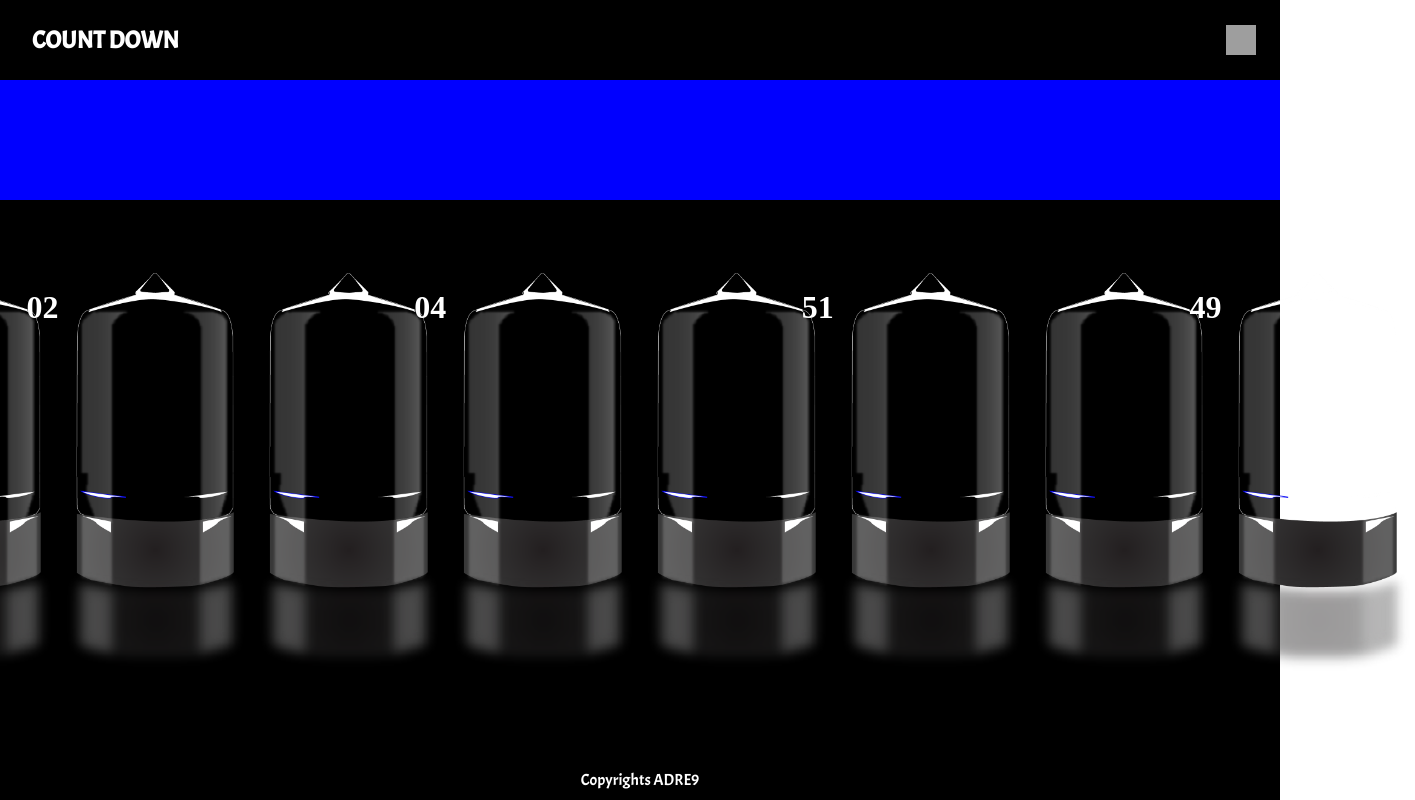
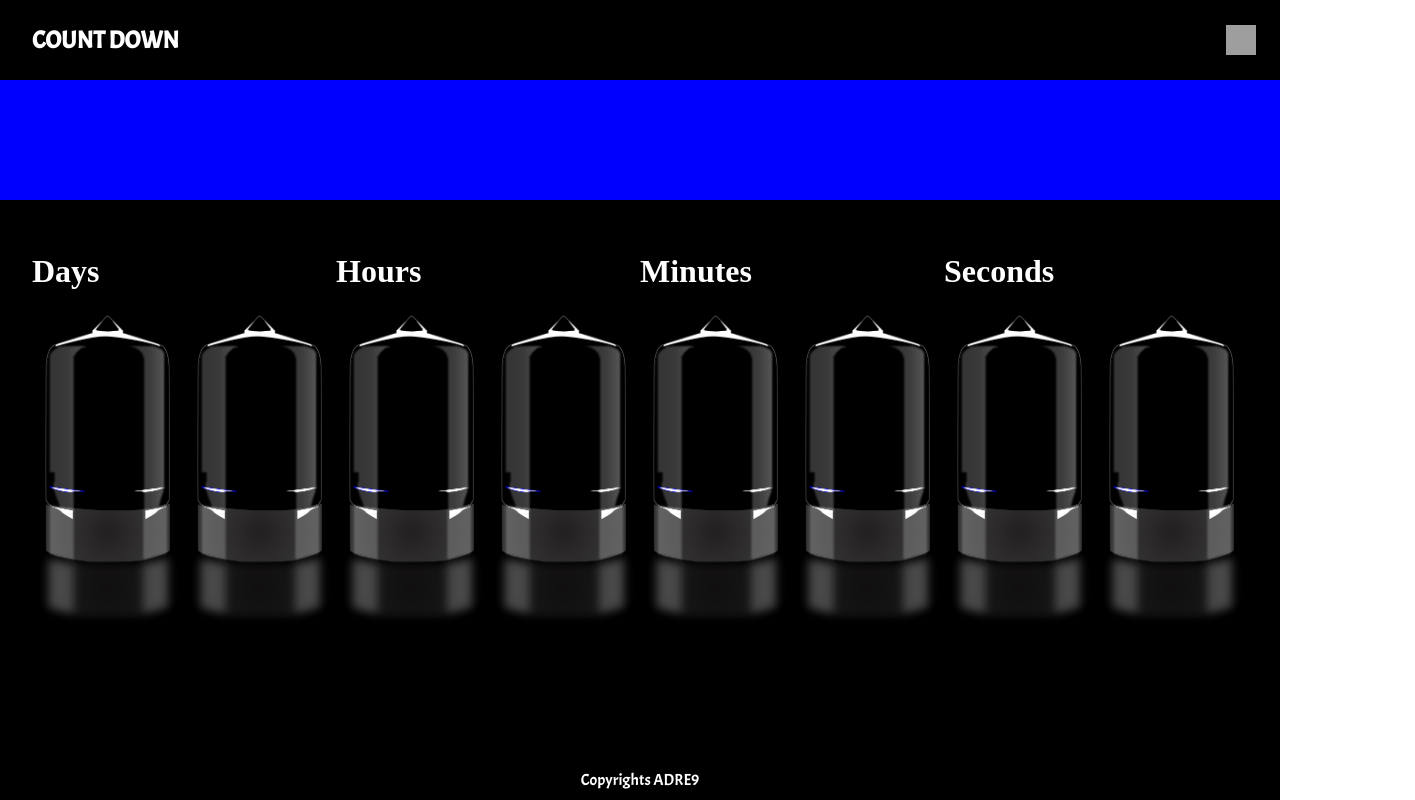
Before and after one commit to ADRE9/countdown-timer, a React (Create React App) app: page / in a window 1280 px wide. Shown: the whole page, 1415 px wide, since content can reach past the window. Built offline with nearby package versions, Linux system fonts and the light colour scheme; grey boxes are pictures that could not be loaded.

Commit message:
grid added

```diff
--- a/src/components/Content.js
+++ b/src/components/Content.js
@@ -1,7 +1,6 @@
-import React,{useState,useEffect} from 'react';
+import React,{useState} from 'react';
 import styled from 'styled-components';
 import {device} from '../helper/media';
-import glassTube from '../assets/Asset 6@4x.png'
 import {countdown} from "../helper/countdown";
 import TubeBulb from './TubeBulb';
 
@@ -21,19 +20,12 @@ color:white;
 
 const StyledClockDiv = styled.div`
   position:relative;
+  max-width:100vw;
   flex-grow:1;
-  width:100%;
-  display:flex;
-  align-items:center;
-  padding-top:2rem;
-  flex-direction:column;
-
-  @media ${device.laptop}{
-    flex-direction:row;
-    align-items:center;
-    justify-content:center;
-    padding-top:0rem;
-  }
+  display:grid;
+  padding:2rem;
+  grid-template-rows:1;
+  grid-template-columns:repeat(auto-fit,minmax(250px,1fr));
 `;
 
 const StyledHeadlineDiv = styled.div`
@@ -48,6 +40,11 @@ const TimeDiv = styled.div`
   flex-direction:row;
   height:30vh;
   background-color:aliceblue;
+`;
+
+const GridItem = styled.div`
+  display:flex;
+  flex-direction:column;
 `;
 
 const Content = () => {
@@ -72,10 +69,18 @@ const Content = () => {
 
       </StyledHeadlineDiv>
       <StyledClockDiv>
-          <TubeBulb time={timeObj.days}/>
-          <TubeBulb time={timeObj.hours}/>
-          <TubeBulb time={timeObj.mins}/>
-          <TubeBulb time={timeObj.secs}/>
+        <GridItem>
+          <TubeBulb time={timeObj.days } unit="Days"/>
+        </GridItem>
+        <GridItem>
+          <TubeBulb time={timeObj.hours } unit="Hours"/>
+        </GridItem>
+        <GridItem>
+          <TubeBulb time={timeObj.mins } unit="Minutes"/>
+        </GridItem>
+        <GridItem>
+          <TubeBulb time={timeObj.secs } unit="Seconds"/>
+        </GridItem>
       </StyledClockDiv>
     </StyledContentDiv>
   )
--- a/src/components/TubeBulb.js
+++ b/src/components/TubeBulb.js
@@ -1,60 +1,50 @@
 import React from 'react';
-import styled from "styled-components";
-import {device} from '../helper/media';
-import tubePicture from '../assets/Asset.png'
+import styled from 'styled-components';
+import tube from '../assets/Asset.png'
 
-const TubeBulbSectionWrapper = styled.div`
-  width:auto;
-  padding:0rem 2rem;
-  display:flex;
-
-  flex-direction:row;
-  height:30vh;
-
-  @media ${device.laptop}{
-    padding:0rem;
-    height:53vh;
-    flex-grow:1;
-  }
-`;
-
-const TubeBulbWrapperLeft = styled.div`
-  position:relative;
-  display:flex;
-  justify-content:flex-end;
-  height:100%;
+const TopDiv = styled.div`
 
 `;
 
-const TubeBulbWrapperRight = styled.div`
-  position:relative;
-  display:flex;
-  justify-content:flex-start;
-  height:100%;
+const LowerDiv = styled.div`
+display:flex;
+position:relative;
+flex-direction:row;
+width:100%;
 `;
 
-const TubePic = styled.img`
-  height:100%;
-  width:auto;
+const Unit = styled.h1`
+color:white;
 `;
 
-const GlowTime = styled.h1`
-  position:absolute;
-  color:white;
+const TubeWrapperLeft = styled.div`
+flex-grow:1;
+`;
+
+const TubeWrapperRight = styled.div`
+flex-grow:1;
+`;
+
+const TubeImg = styled.img`
+width:100%;
 `;
 
 const TubeBulb = (props) => {
   return (
-    <TubeBulbSectionWrapper>
-      <TubeBulbWrapperLeft>
-        <TubePic src={tubePicture} />
-        <GlowTime>{props.time}</GlowTime>
-      </TubeBulbWrapperLeft>
-      <TubeBulbWrapperRight>
-        <TubePic src={tubePicture}/>
-      </TubeBulbWrapperRight>
-    </TubeBulbSectionWrapper>
+    <React.Fragment>
+      <TopDiv>
+        <Unit>{props.unit }</Unit>
+      </TopDiv>
+      <LowerDiv>
+        <TubeWrapperLeft>
+          <TubeImg src={ tube}/>
+        </TubeWrapperLeft>
+        <TubeWrapperRight>
+          <TubeImg src={ tube}/>
+        </TubeWrapperRight>
+      </LowerDiv>
+    </React.Fragment>
   )
 }
 
-export default TubeBulb;
+export default TubeBulb
```
